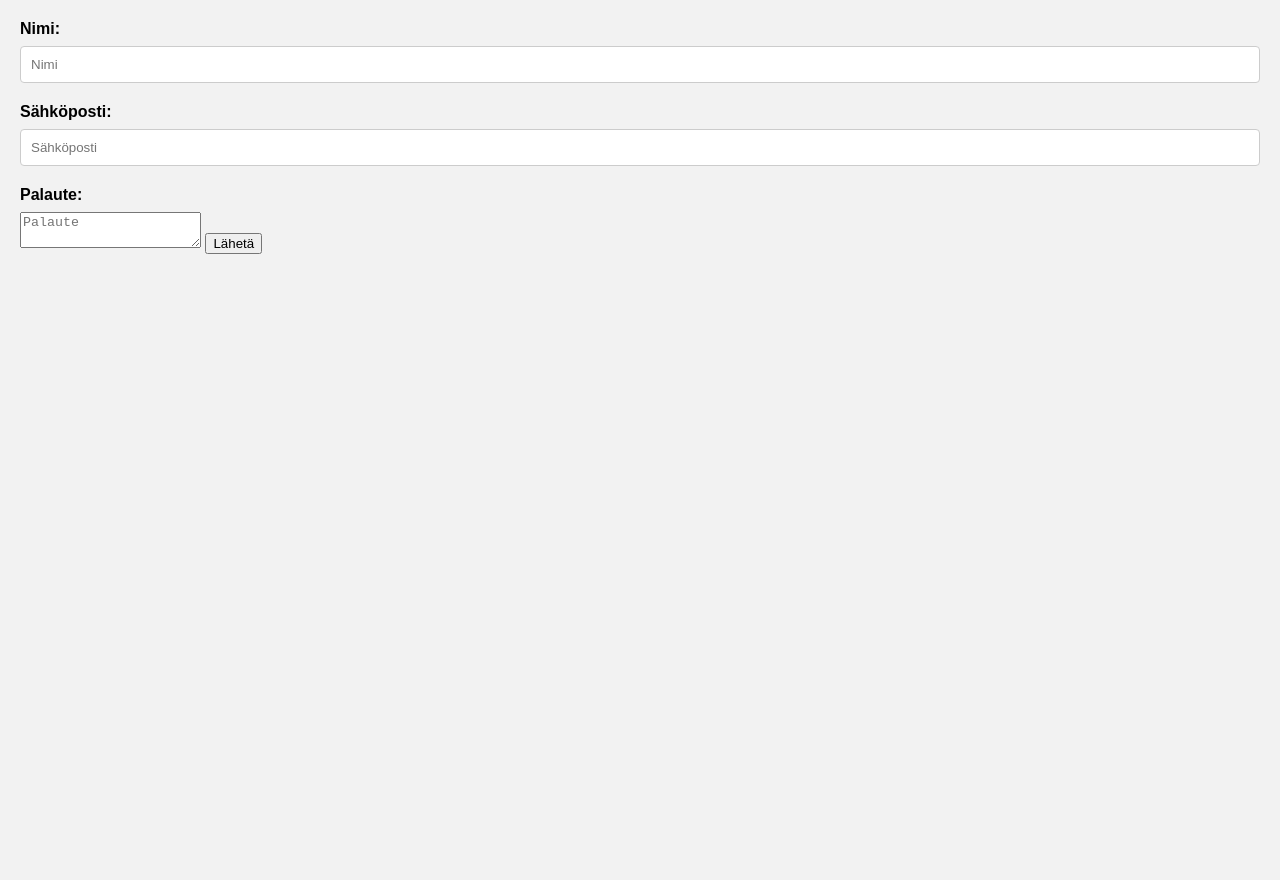
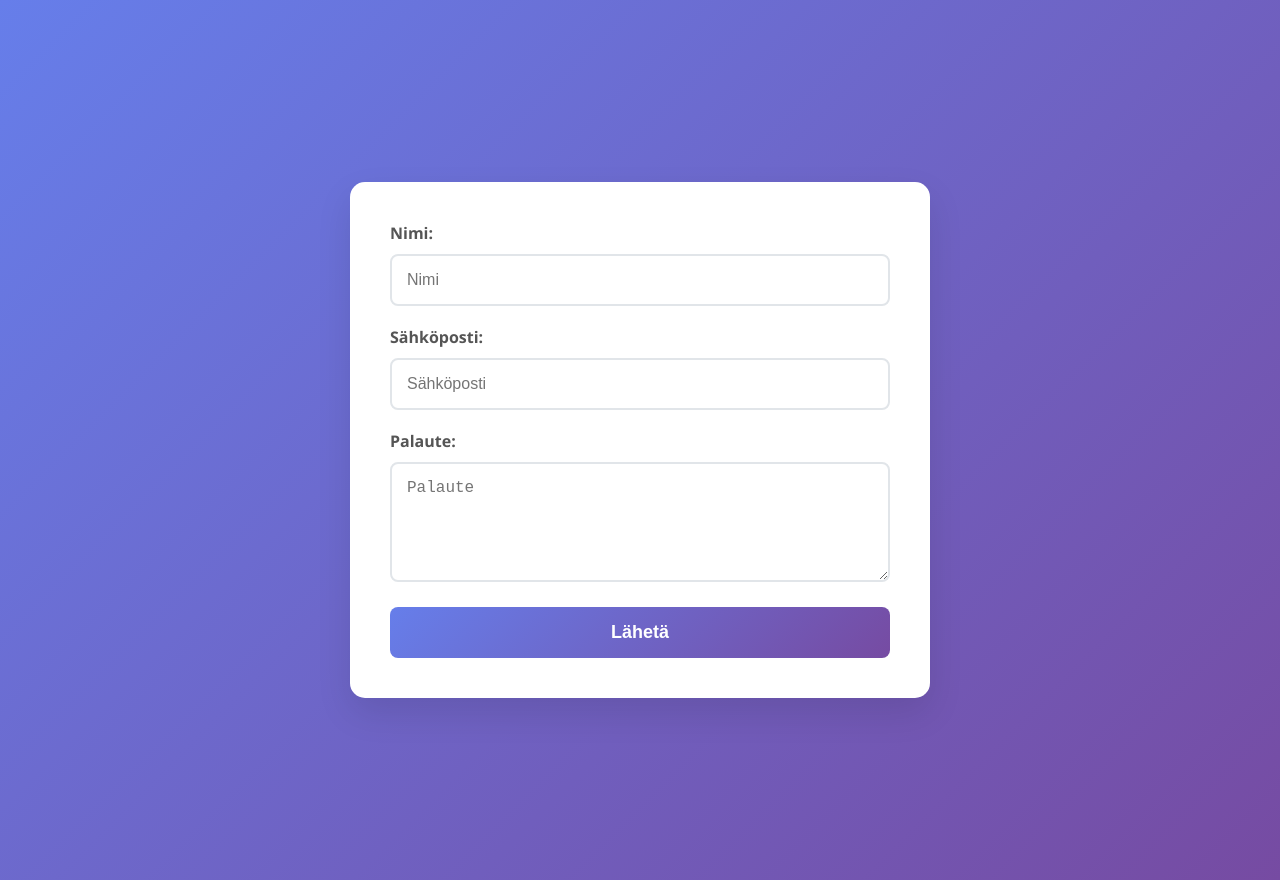
Before and after one commit to Jasu2Funny/omalomakek-sittelij-, a website: page index.ejs in a window 1280 px wide. Before the commit the page ends 800 px from the top, so only its background shows below. Drawn offline with nearby package versions, Linux system fonts and the light colour scheme; files that its build step writes are made by us from their sources.

Commit message:
commitmenrt

```diff
--- a/index.ejs
+++ b/index.ejs
@@ -7,6 +7,7 @@
         <link rel="stylesheet" href="lomake.css">
     </head>
 <body>
+    <form>
         <label for="nimi">Nimi:</label>
         <input type="text" id="nimi" placeholder="Nimi">
         <label for="sahkoposti">Sähköposti:</label>
@@ -14,5 +15,6 @@
         <label for="palaute">Palaute:</label>
         <textarea id="palaute" placeholder="Palaute"></textarea>
         <button id="laheta">Lähetä</button>
+    </form>
 </body>
 </html>
--- a/lomake.css
+++ b/lomake.css
@@ -1,54 +1,77 @@
 body {
-    font-family: Arial, sans-serif;
-    background-color: #f2f2f2;
+    font-family: 'Segoe UI', Tahoma, Geneva, Verdana, sans-serif;
+    background: linear-gradient(135deg, #667eea 0%, #764ba2 100%);
     margin: 0;
-    padding: 20px;
+    padding: 40px;
+    display: flex;
+    justify-content: center;
+    align-items: center;
+    min-height: 100vh;
+    color: #333;
 }
 
 form {
     background-color: #fff;
-    padding: 20px;
-    border-radius: 5px;
-    box-shadow: 0 0 10px rgba(0, 0, 0, 0.1);
-    max-width: 400px;
+    padding: 40px;
+    border-radius: 15px;
+    box-shadow: 0 15px 35px rgba(0, 0, 0, 0.1);
+    max-width: 500px;
+    width: 100%;
     margin: auto;
 }
 
 label {
     display: block;
-    margin-bottom: 8px;
-    font-weight: bold;
+    margin-bottom: 10px;
+    font-weight: 600;
+    font-size: 16px;
+    color: #555;
 }
 
-input[type="text"], input[type="email"], input[type="password"] {
+input[type="text"],
+input[type="email"],
+textarea {
     width: 100%;
-    padding: 10px;
+    padding: 15px;
     margin-bottom: 20px;
-
-    border: 1px solid #ccc;
-    border-radius: 4px;
+    border: 2px solid #e1e5e9;
+    border-radius: 8px;
+    font-size: 16px;
     box-sizing: border-box;
+    transition: border-color 0.3s ease;
 }
 
-input[type="submit"] {
-    background-color: #4CAF50;
-    color: white;
-    padding: 10px 20px;
-    border: none;
-    border-radius: 4px;
-    cursor: pointer;
+input[type="text"]:focus,
+input[type="email"]:focus,
+textarea:focus {
+    outline: none;
+    border-color: #667eea;
+    box-shadow: 0 0 0 3px rgba(102, 126, 234, 0.1);
 }
 
-input[type="submit"]:hover {
-    background-color: #45a049;
+textarea {
+    resize: vertical;
+    min-height: 120px;
 }
 
-.error {
-    color: red;
-    margin-bottom: 20px;
+button {
+    background: linear-gradient(135deg, #667eea 0%, #764ba2 100%);
+    color: white;
+    padding: 15px 30px;
+    border: none;
+    border-radius: 8px;
+    cursor: pointer;
+    font-size: 18px;
+    font-weight: 600;
+    width: 100%;
+    transition: transform 0.2s ease, box-shadow 0.2s ease;
 }
 
-.success {
-    color: green;
-    margin-bottom: 20px;
+button:hover {
+    transform: translateY(-2px);
+    box-shadow: 0 5px 15px rgba(102, 126, 234, 0.4);
 }
+
+button:active {
+    transform: translateY(0);
+}
```
Also changed, not shown: index.html. Lines whose indentation alone changed are shown as unchanged.
